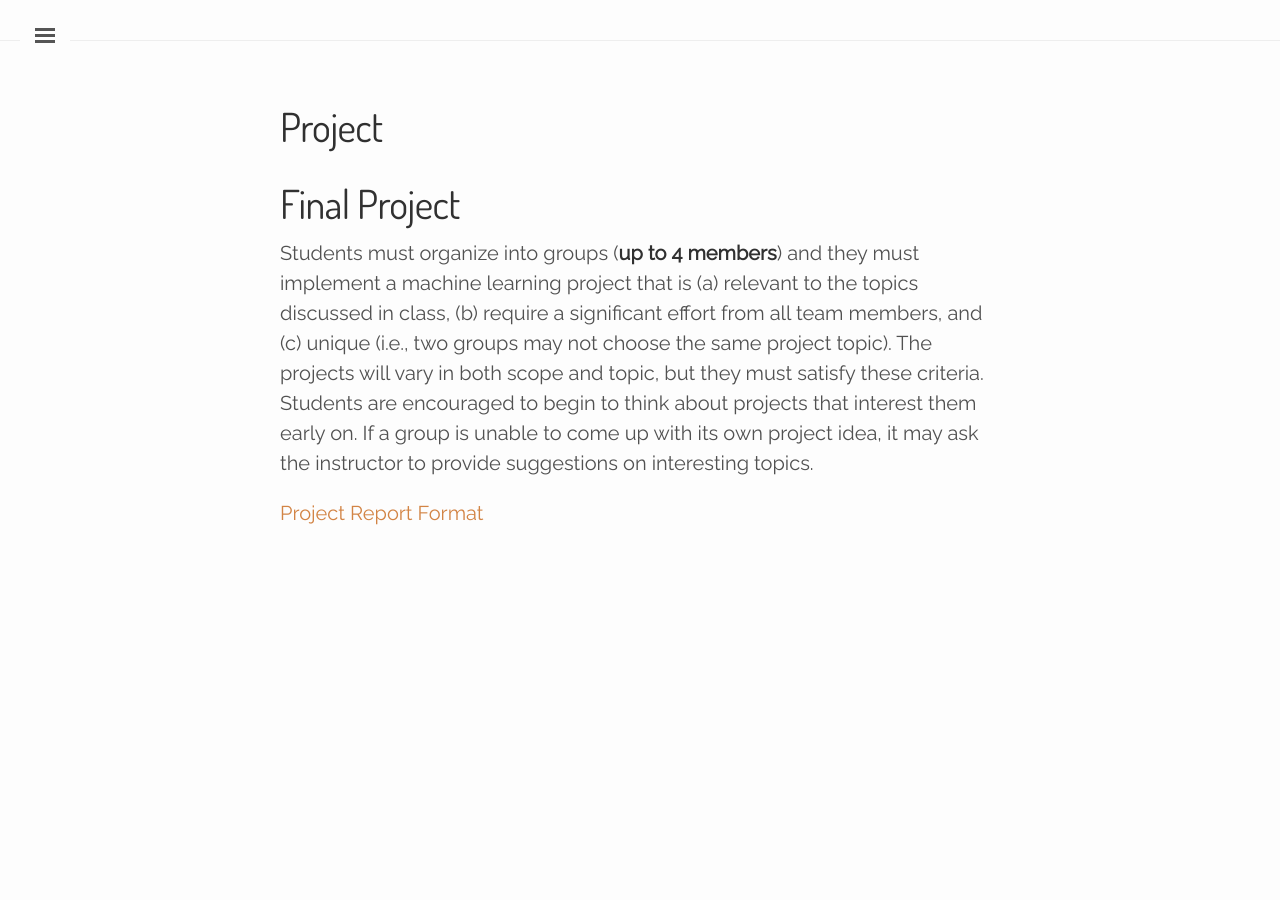
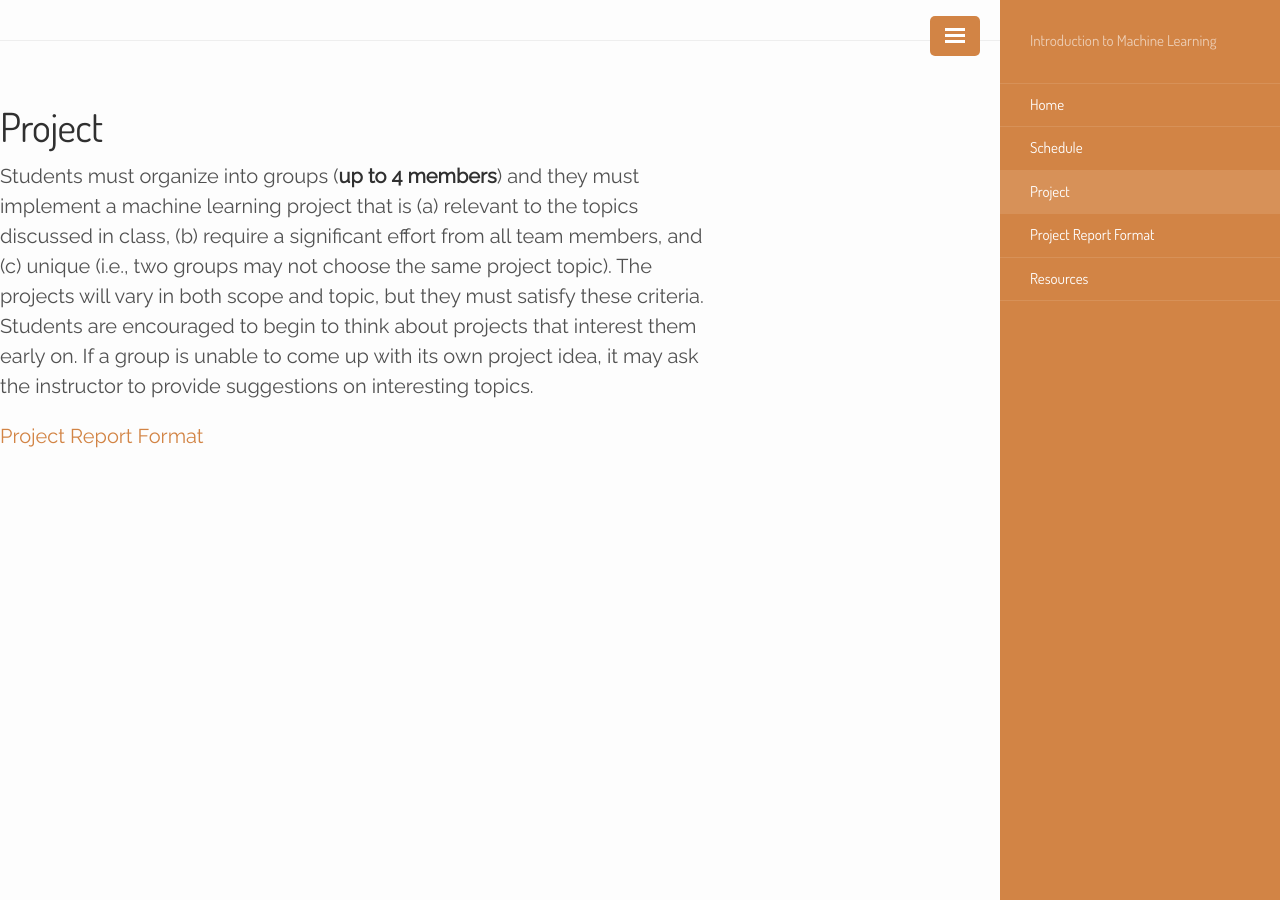
Before and after one commit to esmeml/esmeml.github.io, a Jekyll site: the page built from project.md, in a window 1280 px wide. Built offline with Jekyll 4.4.1, drawn with Linux system fonts in a browser that asks for light colours.

Commit message:
Fix the title of the pages

```diff
--- a/_includes/sidebar.html
+++ b/_includes/sidebar.html
@@ -1,6 +1,6 @@
 <!-- Target for toggling the sidebar `.sidebar-checkbox` is for regular
      styles, `#sidebar-checkbox` for behavior. -->
-<input type="checkbox" class="sidebar-checkbox" id="sidebar-checkbox">
+<input type="checkbox" class="sidebar-checkbox" id="sidebar-checkbox" checked>
 
 <!-- Toggleable sidebar -->
 <div class="sidebar" id="sidebar">
--- a/_layouts/default.html
+++ b/_layouts/default.html
@@ -3,7 +3,7 @@
 
   {% include head.html %}
 
-  <body class="theme-base-09">
+  <body class="layout-reverse theme-base-09">
 
     {% include sidebar.html %}
 
--- a/project.md
+++ b/project.md
@@ -4,8 +4,6 @@
 order: 3
 ---
 
-# Final Project
-
 Students must organize into groups (**up to 4 members**) and they must implement a machine learning project that is (a) relevant to the topics discussed in class, (b) require a significant effort from all team members, and (c) unique (i.e., two groups may not choose the same project topic). The projects will vary in both scope and topic, but they must satisfy these criteria. Students are encouraged to begin to think about projects that interest them early on. If a group is unable to come up with its own project idea, it may ask the instructor to provide suggestions on interesting topics.
 
 [Project Report Format](04-project/guidelines)
```
Also changed, not shown: 04-project/guidelines.MD (+0 -2 lines), resources.md (+0 -2 lines), schedule.md (+0 -2 lines).
